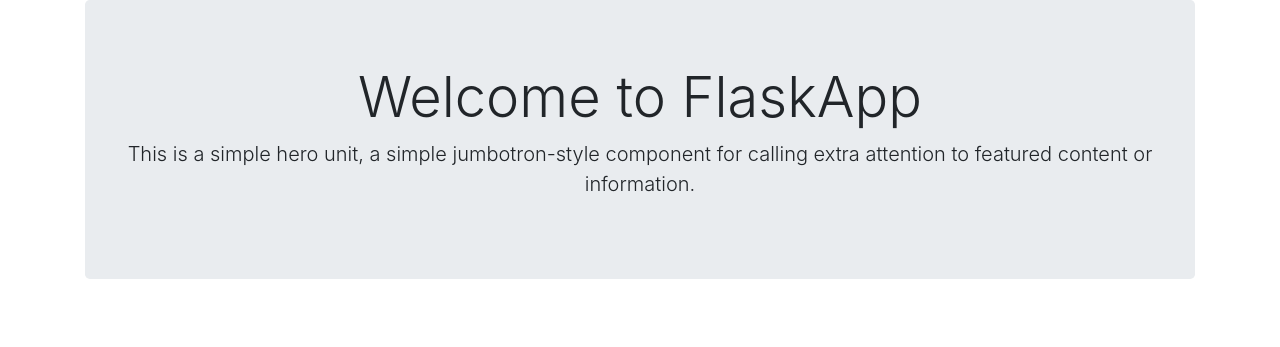
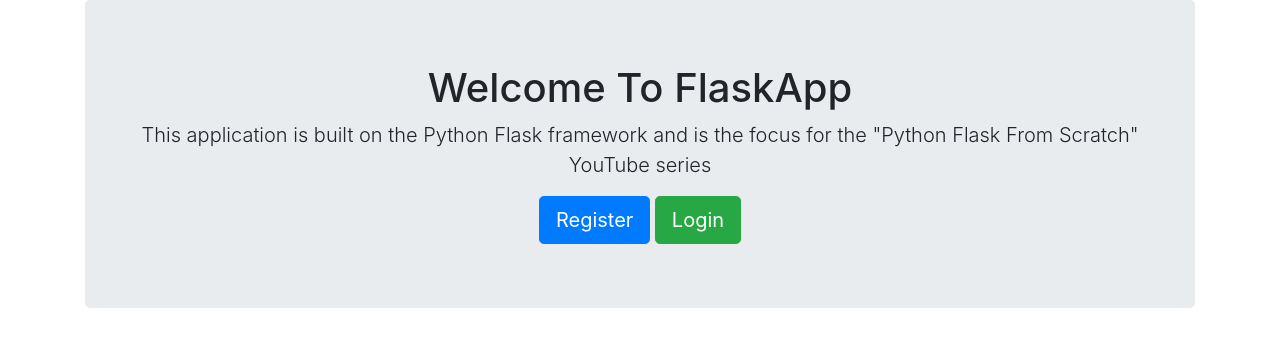
Before and after one commit to andreasdk/flask-app, a Flask app: page / in a window 1280 px wide. Shown: the part 56-403 px from the top of the page. Run offline with Flask 2, Linux system fonts and the light colour scheme; some libraries are stand-ins or nearby versions.

Commit message:
register and login buttons

```diff
--- a/templates/home.html
+++ b/templates/home.html
@@ -1,8 +1,12 @@
 {% extends 'layout.html' %}
 
 {% block body %}
-<div class="jumbotron text-center">
-        <h1 class="display-4">Welcome to FlaskApp</h1>
-        <p class="lead">This is a simple hero unit, a simple jumbotron-style component for calling extra attention to featured content or information.</p>
-      </div>
+  <div class="jumbotron text-center">
+    <h1>Welcome To FlaskApp</h1>
+    <p class="lead">This application is built on the Python Flask framework and is the focus for the "Python Flask From Scratch" YouTube series</p>
+    {% if session.logged_in == NULL %}
+      <a href="/register" class="btn btn-primary btn-lg">Register</a>
+      <a href="/login" class="btn btn-success btn-lg">Login</a>
+    {% endif %}
+  </div>
 {% endblock %}
```
